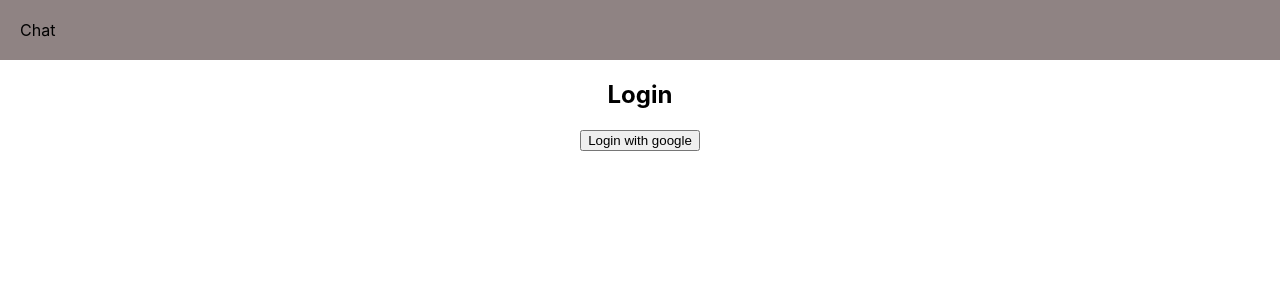
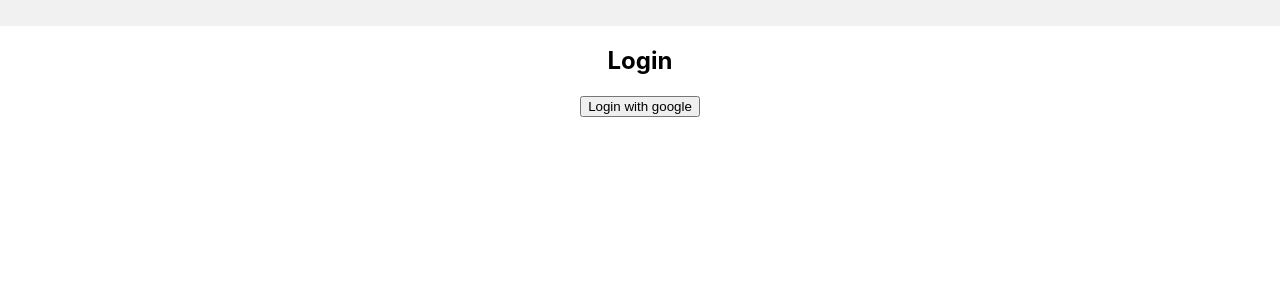
Before and after one commit to FilinSnow/chat, a React (Create React App) app: page /login in a window 1280 px wide. Shown: the top 300 px of the page. Built offline with nearby package versions, Linux system fonts and the light colour scheme.

Commit message:
chat regexp fix

```diff
--- a/src/components/AppRouter.tsx
+++ b/src/components/AppRouter.tsx
@@ -1,4 +1,4 @@
-import React from 'react'
+import React, { useState } from 'react'
 import { Route, Routes, Navigate } from "react-router";
 import { IAuth } from '../interfaces/auth';
 import { privateRoutes, publicRoutes } from '../routes/routes';
@@ -6,15 +6,22 @@ import './AppRouter.scss'
 import Header from './Header/Header';
 import WrapperAppRouter from './HOC/WrapperAppRouter';
 
-
-
 const AppRouter = ({flag, setFlag, auth, setAuth}: IAuth) => {
+  const [theme, setTheme] = useState('defalt');
+  console.log("theme from App", theme)
 
   return (
     <div className='wrapper'>
       <div className="wrapper__content">
         <div className="content__header">
-          <Header auth={auth} flag={flag} setFlag={setFlag} setAuth={setAuth}/>
+          <Header
+            auth={auth}
+            flag={flag}
+            setFlag={setFlag}
+            setAuth={setAuth}
+            theme={theme}
+            setTheme={setTheme}
+          />
         </div>
         <div className="content">
           {auth
@@ -26,7 +33,7 @@ const AppRouter = ({flag, setFlag, auth, setAuth}: IAuth) => {
               <Route
                 path="*"
                 element={
-                  <Navigate to="/chat" replace />
+                  <Navigate to="/chat" replace state={theme}/>
                 }
               />
             </Routes>)
@@ -34,7 +41,11 @@ const AppRouter = ({flag, setFlag, auth, setAuth}: IAuth) => {
             (<Routes>
               {
                 publicRoutes.map(route => {
-                  return <Route key={route.path} {...route} element={<route.element flag={flag} setFlag={setFlag}/>} />
+                  return <Route
+                    key={route.path}
+                    {...route}
+                    element={<route.element flag={flag} setFlag={setFlag}/>}
+                  />
                 })
               }
               <Route
--- a/src/components/Chat/Chat.tsx
+++ b/src/components/Chat/Chat.tsx
@@ -1,5 +1,4 @@
-import
-  React,
+import React,
   {
     useCallback,
     useContext,
@@ -15,8 +14,8 @@ import TopUsers from '../TopUsers/TopUsersList';
 import sky from '../../img/sky.jpeg'
 import './Chat.scss'
 
-
-const Chat = () => {
+const Chat = (data : any) => {
+  console.log("theme=", data)
   const { db }: any = useContext(Context);
   const [value, setValue] = useState('');
   const [flag, setFlag] = useState(false);
@@ -30,7 +29,7 @@ const Chat = () => {
 
   const sendMessage = useCallback(async () => {
     const index = `${Date.now()}`;
-    const regular = /^[а-яА-Яa-zA-Z0-9\s()*_\-!#$%^&*,."'\][]*$/;
+    const regular = /^[а-яА-Яa-zA-Z0-9\s()*_\-!?=#$%^&*,."'\][]*$/;
 
     setValue('');
 
--- a/src/components/Header/Header.scss
+++ b/src/components/Header/Header.scss
@@ -1,8 +1,8 @@
 .header__content {
   display: flex;
   justify-content: space-between;
-  padding: 20px;
-  background: rgb(143, 131, 131);
+  padding: 13px;
+  background: #F1F1F2;
 
   .content {
     a {
@@ -11,3 +11,37 @@
     }
   }
 }
+
+input.apple-switch {
+  position: relative;
+  -webkit-appearance: none;
+  outline: none;
+  width: 50px;
+  height: 30px;
+  background-color: #fff;
+  border: 1px solid #D9DADC;
+  border-radius: 50px;
+  box-shadow: inset -20px 0 0 0 #fff;
+}
+
+input.apple-switch:after {
+  content: "";
+  position: absolute;
+  top: 1px;
+  left: 1px;
+  background: transparent;
+  width: 26px;
+  height: 26px;
+  border-radius: 50%;
+  box-shadow: 2px 4px 6px rgba(0,0,0,0.2);
+}
+
+input.apple-switch:checked {
+  box-shadow: inset 20px 0 0 0 #4ed164;
+  border-color: #4ed164;
+}
+
+input.apple-switch:checked:after {
+  left: 20px;
+  box-shadow: -2px 4px 3px rgba(0,0,0,0.05);
+}
--- a/src/components/Header/Header.tsx
+++ b/src/components/Header/Header.tsx
@@ -1,9 +1,11 @@
-import React, { FC, useContext } from 'react'
-import { Context } from '../..'
-import { IAuth } from '../../interfaces/auth'
-import './Header.scss'
+import React, { FC, useContext } from 'react';
+import { Context } from '../..';
+import { IAuth } from '../../interfaces/auth';
+import ToggleThemeBtn from './SwitchTheme';
 
-const Header: FC<IAuth> = ({flag, setFlag, auth: isCheckAuth}: IAuth) => {
+import './Header.scss';
+
+const Header: FC<IAuth> = ({flag, setFlag, auth: isCheckAuth, theme, setTheme}: IAuth) => {
   const {auth}: any = useContext(Context)
   const logout = async () => {
     localStorage.clear()
@@ -14,7 +16,7 @@ const Header: FC<IAuth> = ({flag, setFlag, auth: isCheckAuth}: IAuth) => {
   return (
     <div style={{width: '100%'}}>
       <div className="header__content">
-        <div className="content">Chat</div>
+        {/* <ToggleThemeBtn theme={theme} setTheme={setTheme}/> */}
         <div className="content">
         </div>
         {isCheckAuth ? (<div className="content">
--- /dev/null
+++ b/src/components/Header/SwitchTheme.tsx
@@ -0,0 +1,21 @@
+import { IAuth } from '../../interfaces/auth';
+import './Header.scss';
+
+const ToggleThemeBtn = ({theme, setTheme}: IAuth) => {
+
+  const toggleTheme = () => {
+    setTheme(theme === 'default' ? 'modern' : 'default')
+  };
+
+  return (
+    <input
+      onClick={() => toggleTheme()}
+      className="apple-switch"
+      type="checkbox"
+    >
+
+    </input>
+  )
+}
+
+export default ToggleThemeBtn;
--- a/src/interfaces/auth.tsx
+++ b/src/interfaces/auth.tsx
@@ -3,6 +3,8 @@ export interface IAuth {
   setFlag?: (tmp: boolean) => void;
   auth?: boolean | any;
   setAuth?: (tmp: boolean) => void;
+  theme?: any;
+  setTheme?: any;
 }
 
 // export interface IAppRouter extends IAuth {
```
